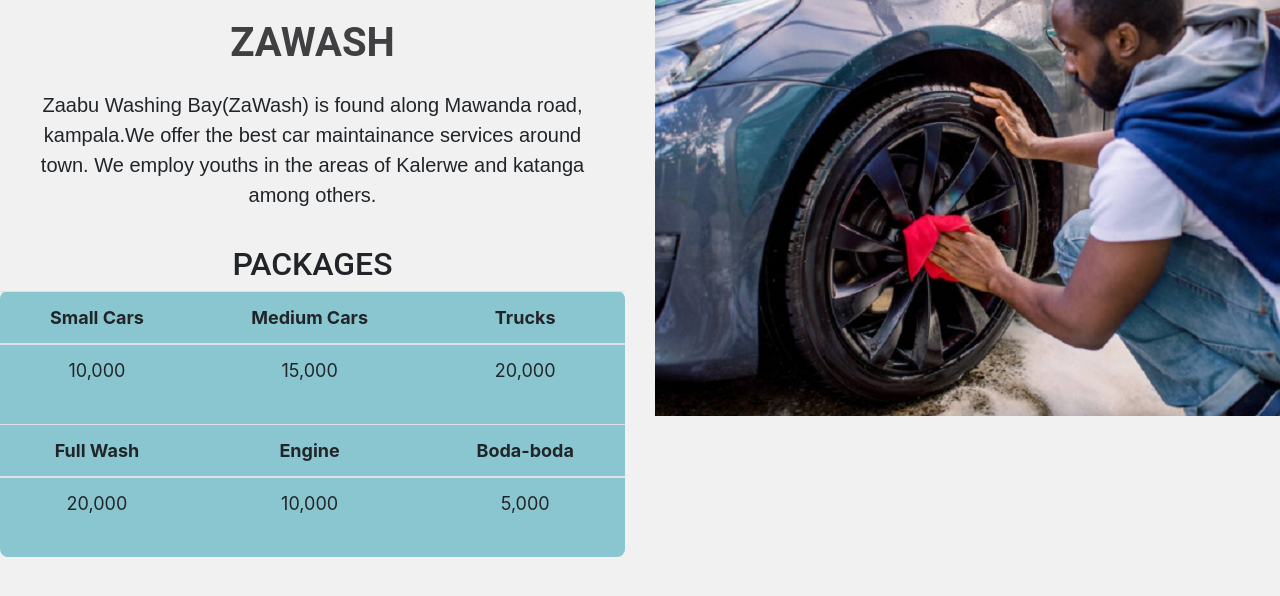
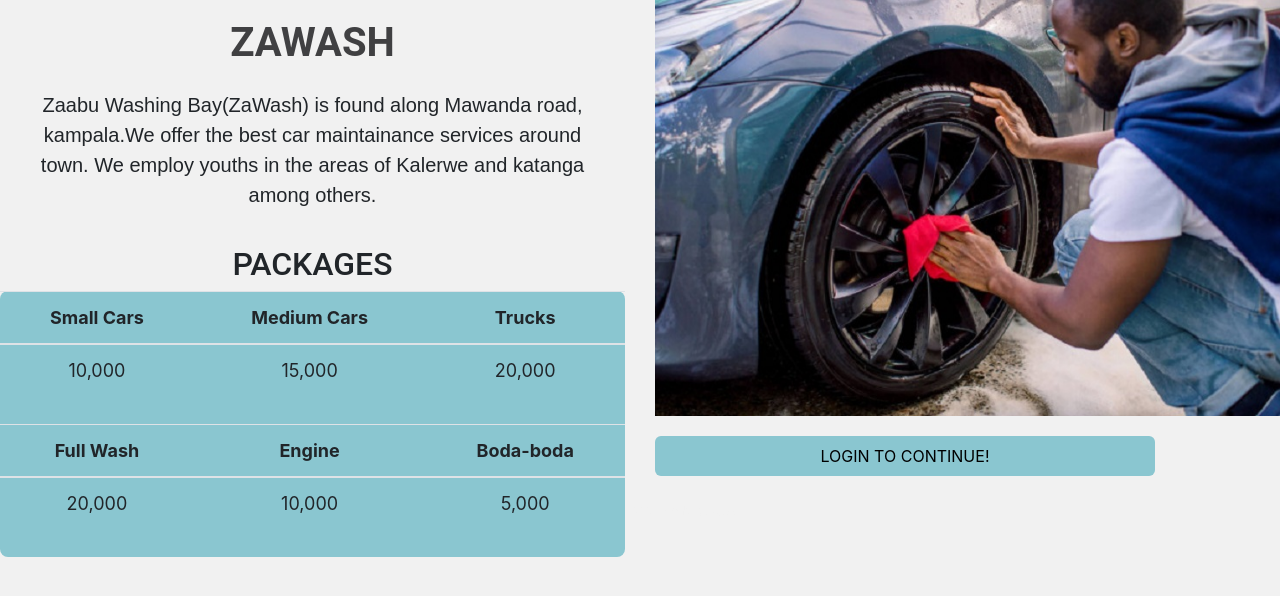
Before and after one commit to kiara398/Zawash_project, a Node server app: page / in a window 1280 px wide. Shown: the part 57-653 px from the top of the page. Run offline with Node 20, Linux system fonts and the light colour scheme; some libraries are stand-ins or nearby versions.

```diff
--- a/public/project.css
+++ b/public/project.css
@@ -88,7 +88,20 @@ form {
   border-radius: 6px;
  color: white;
 }
+.button3{
+  width: 80%;
+  padding: 8px;
+  background-color: #8AC6D0;
+  border: none;
+  border-radius: 6px;
+ color: black;
+ text-transform: uppercase;
+ margin-top: 20px;
+}
 .button2:hover{
+  background-color: grey;
+}
+.button3:hover{
   background-color: grey;
 }
 .reg{
@@ -181,7 +194,7 @@ background-attachment: fixed;
  .container-table{
    width: 100%;
    text-align: center;
-  height: 60px;
+  height: 40px;
  }
 a{
   color: rgb(179, 178, 178);
--- a/views/home.pug
+++ b/views/home.pug
@@ -41,3 +41,5 @@ block content
                                 img.d-block.w-100(src='images/wash4.jpg' alt='...')
                             .carousel-item
                                 img.d-block.w-100(src='images/bike2.jpg' alt='...')
+                        a(href="login")
+                            button.button3(type='button') Login to Continue!
```
